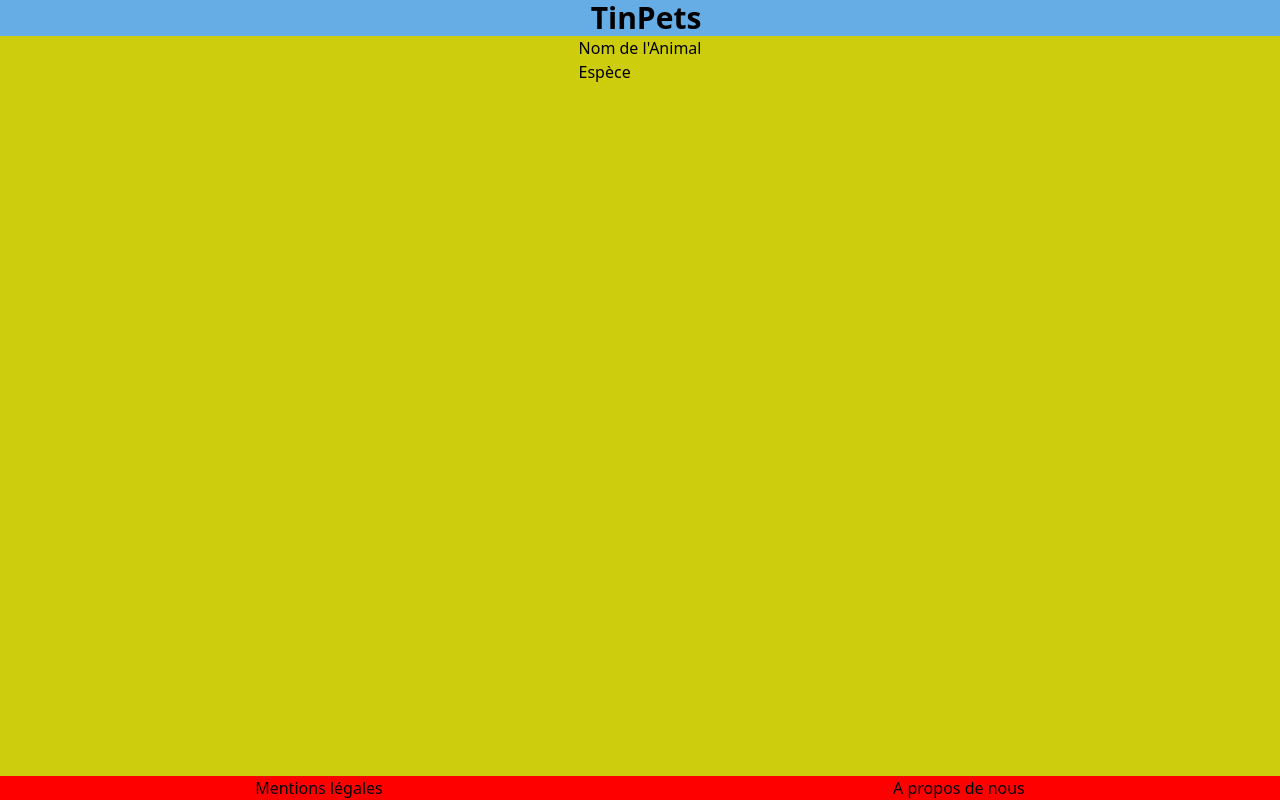
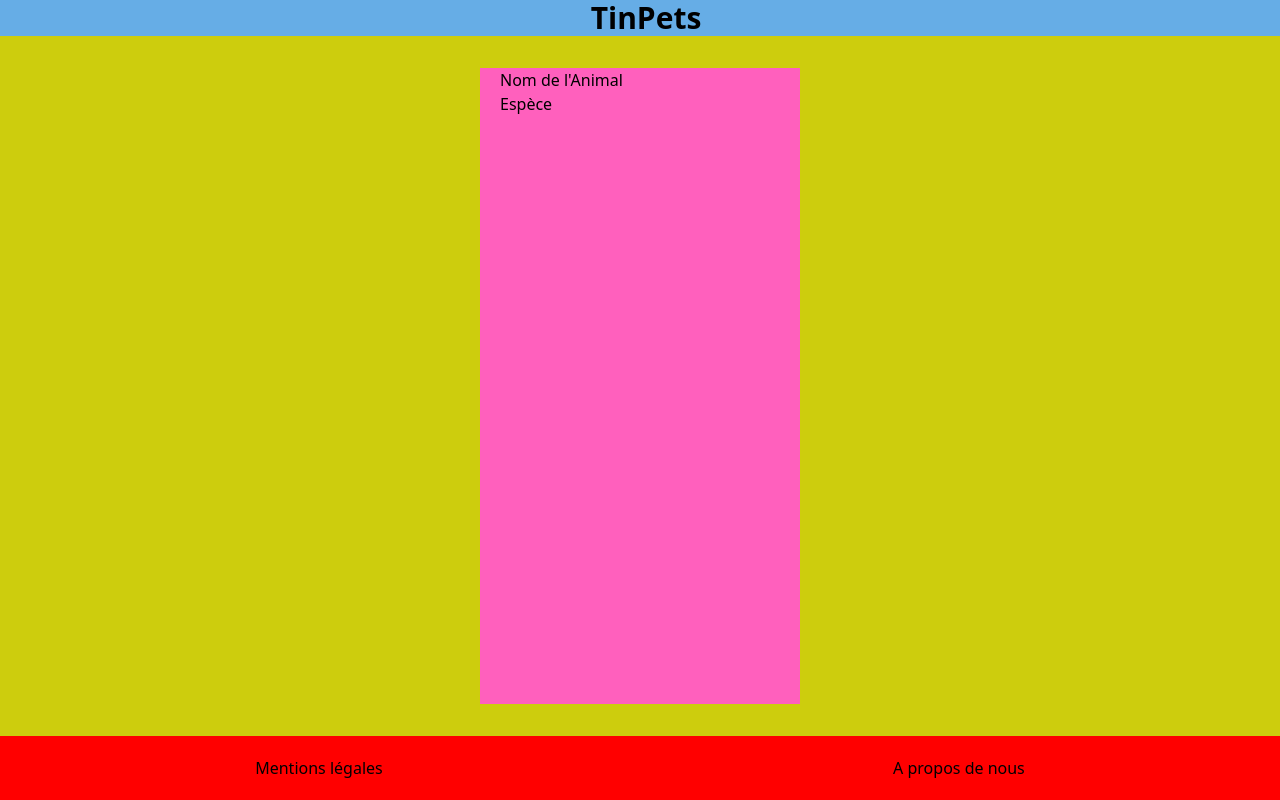
Before and after one commit to DanFueco/TinPets, a React (Vite) app in the folder tinpets-frontend/: page / in a window 1280 px wide. Built offline with nearby package versions, Linux system fonts and the light colour scheme.

Commit message:
LE COMMIT TTTT

```diff
--- a/tinpets-frontend/src/App.jsx
+++ b/tinpets-frontend/src/App.jsx
@@ -1,7 +1,7 @@
 import { createBrowserRouter, RouterProvider } from "react-router-dom"
 import Header from "./components/Header/Header"
 import Footer from "./components/Footer/Footer"
-import Swipe from "./Pages/Swipe"
+import Swipe from "./Pages/Swipe/Swipe"
 
 function App() {
 
--- a/tinpets-frontend/src/Pages/Swipe.jsx
+++ b/tinpets-frontend/src/Pages/Swipe/Swipe.jsx
@@ -1,7 +1,7 @@
 const Swipe = () => {
     return (
       <div className="flex flex-col flex-grow items-center bg-vert-caca">
-        <div>
+        <div className="bg-rose-projet w-80 px-5 my-8 flex-grow">
           <p>Nom de l'Animal</p>
           <p>Espèce</p>
         </div>
--- a/tinpets-frontend/src/components/Footer/Footer.jsx
+++ b/tinpets-frontend/src/components/Footer/Footer.jsx
@@ -1,6 +1,6 @@
 const Footer = () => {
     return (
-        <div className="flex justify-around items-center bg-rouge-projet">
+        <div className="flex justify-around items-center bg-rouge-projet h-16">
             <p>Mentions légales</p>
             <p>A propos de nous</p>
         </div>
```
